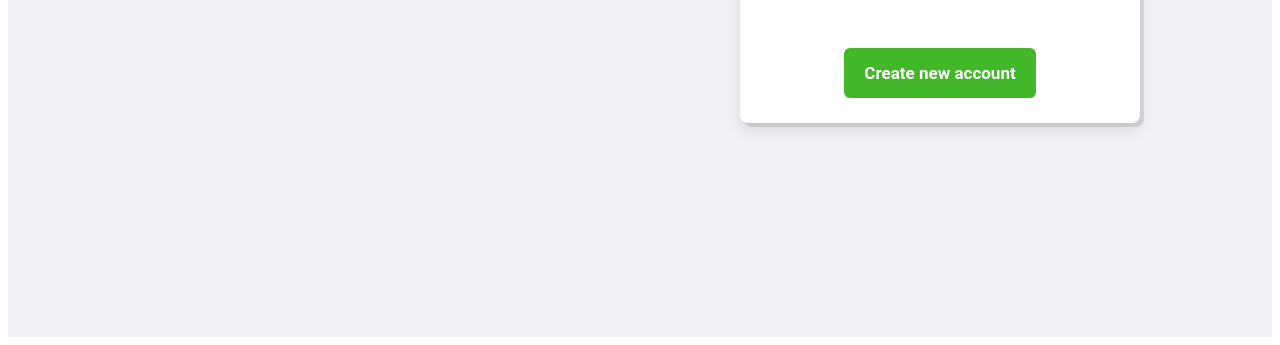
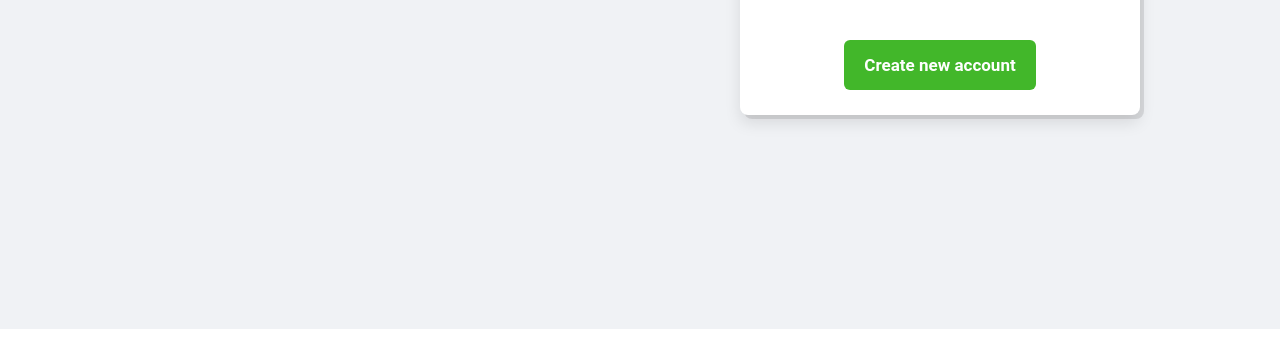
Before and after one commit to shahbazsheikh01/Facebook-login-page, a plain HTML site: page index.html in a window 1280 px wide. Shown: the part 471-816 px from the top of the page. Drawn offline with Linux system fonts and the light colour scheme.

Commit message:
Update style.css

```diff
--- a/style.css
+++ b/style.css
@@ -4,7 +4,10 @@
   box-sizing: border-box;
   font-family: 'Roboto', sans-serif;
 }
-
+body{
+  margin: 0px;
+  padding: 0px:
+}
 .flex {
   display: flex;
   align-items: center;
```
